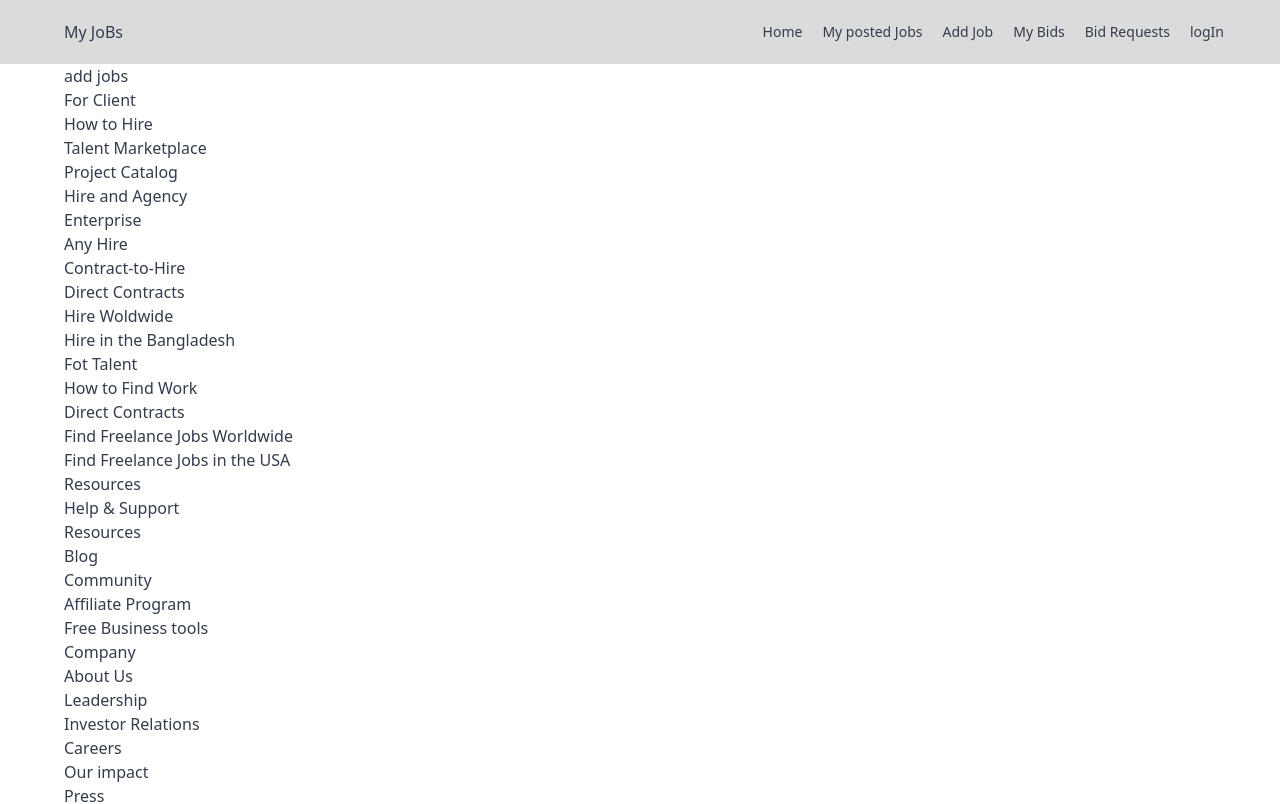
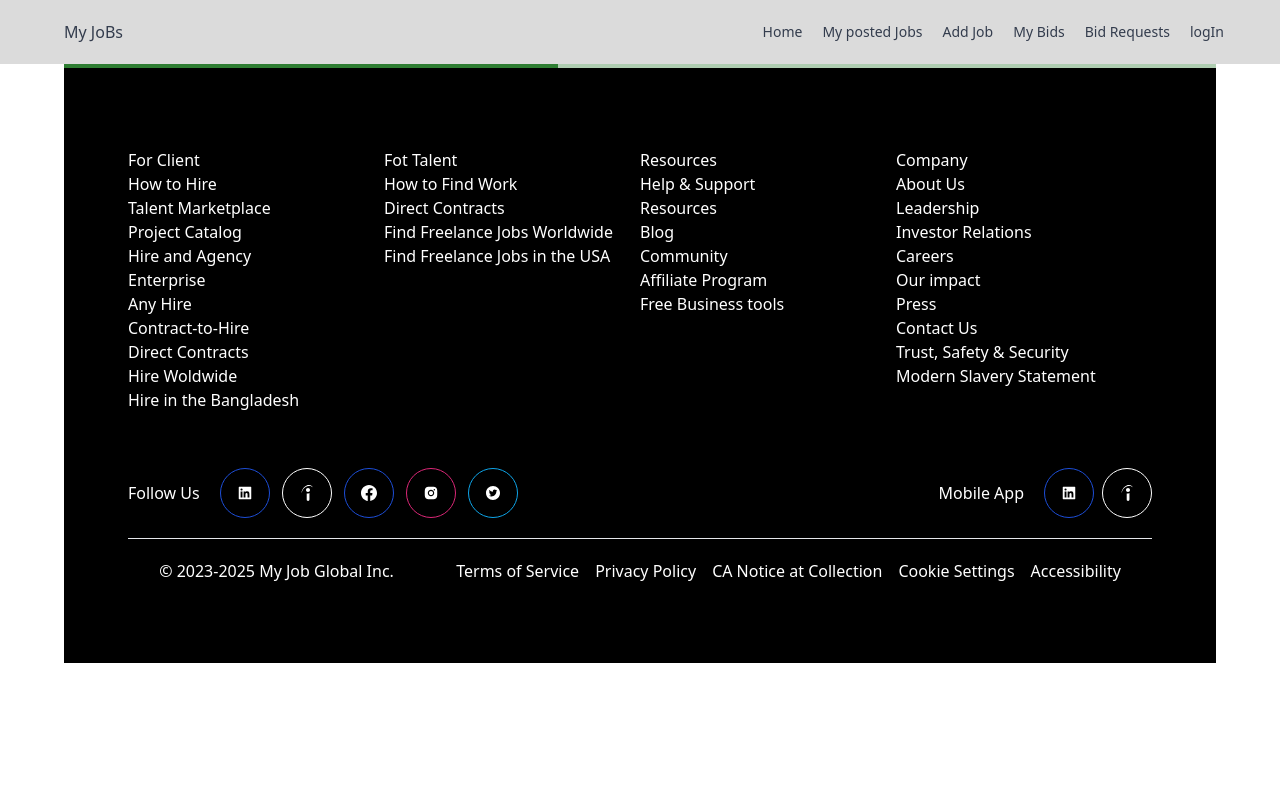
Before and after one commit to shaonbishwas/Online-Marketplace, a React (Vite) app: page /addjob in a window 1280 px wide. Shown: the top 804 px of the page. Built offline with nearby package versions, Linux system fonts and the light colour scheme; no server answers.

Commit message:
login and Regiter Route done

```diff
--- a/package.json
+++ b/package.json
@@ -18,6 +18,7 @@
     "match-sorter": "^6.3.1",
     "react": "^18.2.0",
     "react-dom": "^18.2.0",
+    "react-icons": "^4.11.0",
     "react-router-dom": "^6.18.0",
     "sort-by": "^1.2.0",
     "sweetalert2": "^11.9.0"
--- a/src/Components/Footer/Footer.jsx
+++ b/src/Components/Footer/Footer.jsx
@@ -1,7 +1,15 @@
+import { BsFacebook } from "react-icons/bs";
+import {
+  AiFillTwitterCircle,
+  AiFillLinkedin,
+  AiFillInstagram,
+} from "react-icons/ai";
+import { SiIndeed } from "react-icons/si";
+
 const Footer = () => {
   return (
-    <div>
-      <div>
+    <div className="bg-black text-white py-20 px-16 flex flex-col gap-14">
+      <div className="grid grid-cols-4">
         <div>
           <ul>
             <li>For Client</li>
@@ -53,11 +61,46 @@ const Footer = () => {
         </div>
       </div>
       <div>
-        <div></div>
-        <hr />
+        <div className="flex justify-between">
+          <div className="flex items-center gap-5 ">
+            <h1>Follow Us</h1>
+            <div className="flex justify-between items-center gap-3">
+              <div className=" p-4 rounded-full hover:bg-blue-700 hover:text-black border border-blue-700 flex items-center ">
+                <AiFillLinkedin></AiFillLinkedin>
+              </div>
+              <div className=" p-4 rounded-full hover:bg-white hover:text-black border border-white flex items-center ">
+                <SiIndeed></SiIndeed>
+              </div>
+              <div className=" p-4 rounded-full hover:bg-blue-700 hover:text-black border border-blue-700 flex items-center ">
+                <BsFacebook></BsFacebook>
+              </div>
+              <div className=" p-4 rounded-full hover:bg-pink-700  border border-pink-600 flex items-center ">
+                <AiFillInstagram></AiFillInstagram>
+              </div>
+
+              <div className=" p-4 rounded-full hover:bg-sky-400 hover:text-black border border-sky-500 flex items-center ">
+                <AiFillTwitterCircle></AiFillTwitterCircle>
+              </div>
+            </div>
+          </div>
+          <div className="flex items-center gap-5">
+            <h1>Mobile App</h1>
+            <div className="flex justify-center items-center gap-2">
+              <div className=" p-4 rounded-full hover:bg-blue-700 hover:text-black border border-blue-700 flex items-center ">
+                <AiFillLinkedin></AiFillLinkedin>
+              </div>
+              <div className=" p-4 rounded-full hover:bg-white hover:text-black border border-white flex items-center ">
+                <SiIndeed></SiIndeed>
+              </div>
+            </div>
+          </div>
+        </div>
+        <hr className="my-5" />
+        <div className="flex justify-around">
           <div>
-            <div><p>&copy 2023-2025 My Job Global Inc.</p></div>
-            <ul>
+            <p>© 2023-2025 My Job Global Inc.</p>
+          </div>
+          <ul className="flex justify-evenly gap-4">
             <li>Terms of Service</li>
             <li>Privacy Policy</li>
             <li>CA Notice at Collection</li>
@@ -65,7 +108,6 @@ const Footer = () => {
             <li>Accessibility</li>
           </ul>
         </div>
-
       </div>
     </div>
   );
--- /dev/null
+++ b/src/PrivateRoute/PrivateRoute.jsx
@@ -0,0 +1,28 @@
+import PropTypes from "prop-types";
+import useAuth from "../Hooks/useAuth";
+import { Navigate } from "react-router-dom";
+import LinearProgress from "@mui/material/LinearProgress";
+
+
+
+const PrivateRoute = ({ children }) => {
+
+  const { user, isloading } = useAuth();
+
+  if (isloading) {
+    return <LinearProgress color="success" />;
+  }
+
+  if (!user) {
+    return <Navigate to="/"></Navigate>;
+  }
+
+  return children;
+
+};
+
+PrivateRoute.propTypes = {
+  children: PropTypes.node,
+};
+
+export default PrivateRoute;
--- a/src/Providers/AuthProvider/AuthProvider.jsx
+++ b/src/Providers/AuthProvider/AuthProvider.jsx
@@ -11,19 +11,24 @@ export const AuthContext = createContext();
 
 const AuthProvider = ({ children }) => {
   const [user, setUser] = useState(null);
+  const [isloading, setLoading] = useState(true);
   const createUser = (email, password) => {
+    setLoading(true)
     return createUserWithEmailAndPassword(auth, email, password);
   };
   const login = (email, password) => {
+    setLoading(true)
     return signInWithEmailAndPassword(auth, email, password);
   };
   const logout = () => {
+    setLoading(true)
     return signOut(auth);
   };
   useEffect(() => {
     const unSubscribe = onAuthStateChanged(auth, (user) => {
       if (user) {
         setUser(user);
+        setLoading(false)
       } else {
         setUser(null);
       }
@@ -31,6 +36,8 @@ const AuthProvider = ({ children }) => {
     return () => unSubscribe();
   }, []);
   const values = {
+    isloading,
+    setLoading,
     createUser,
     login,
     logout,
```
Also changed, not shown: src/Route/Route.jsx (+5 -4 lines), 1 other file (tests, documents, lock files or other folders). Lines whose indentation alone changed are shown as unchanged.
